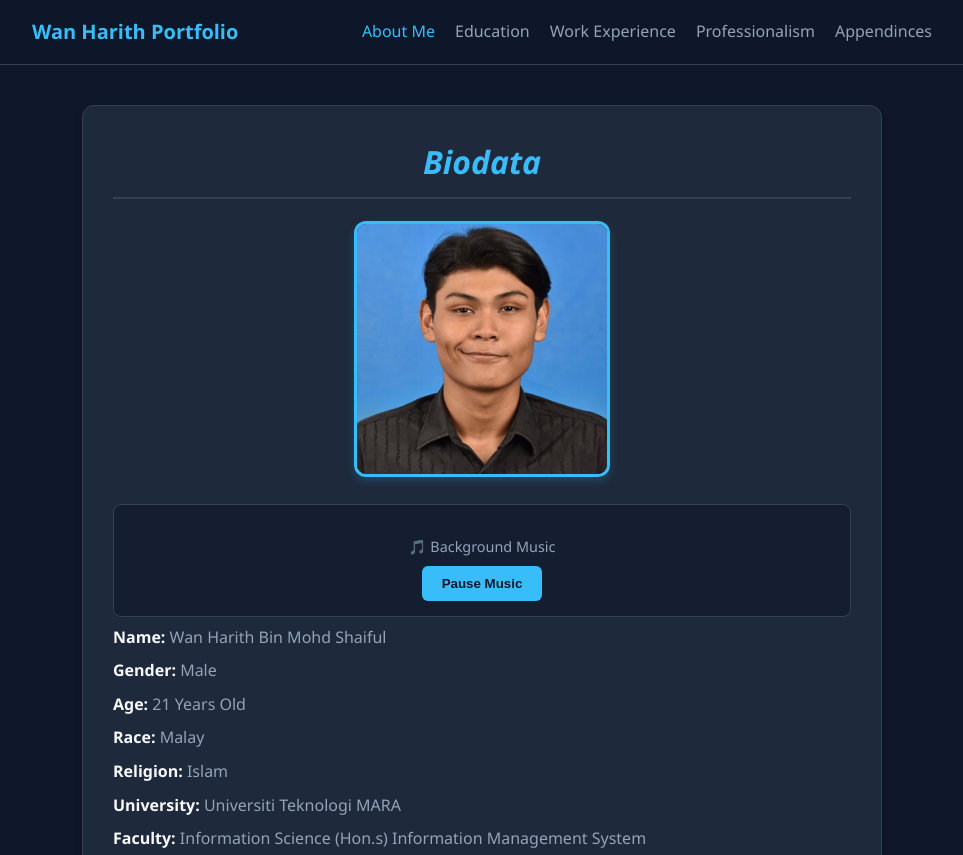
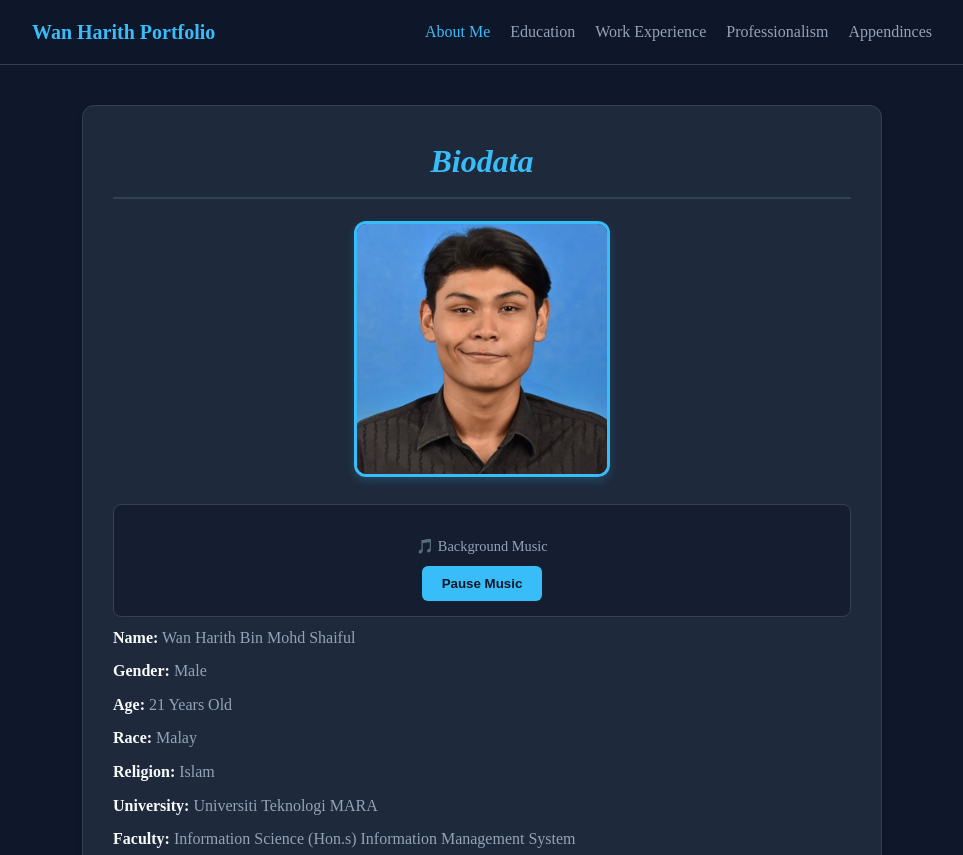
Before and after one commit to harith120905-droid/My-Portfolio.web, a plain HTML site: page index.html in a window 1280 px wide. Shown: the top 855 px of the page, without its empty margins (158-1121 px from the left). Drawn offline with Linux system fonts and the light colour scheme.

Commit message:
Updated Version

```diff
--- a/index.html
+++ b/index.html
@@ -21,14 +21,13 @@
 
 /* General Body */
 body {
-    font-family: 'Segoe UI', Tahoma, Geneva, Verdana, sans-serif;
+    font-family: "Times New Roman", Times, serif;
     background-color: var(--primary);
     color: var(--text-main);
     margin: 0;
     padding: 0;
     line-height: 1.6;
 }
-
 /* Header */
 header {
     background-color: rgba(15, 23, 42, 0.95);
```
